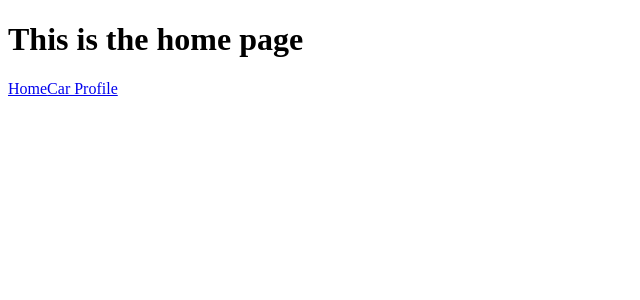
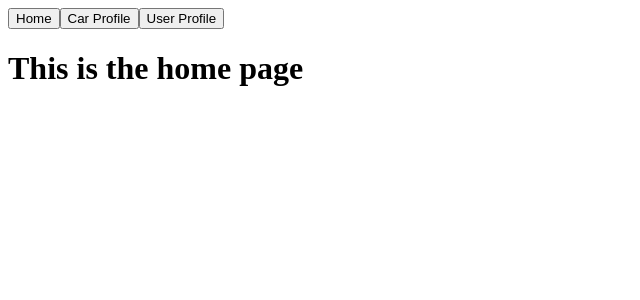
Before and after one commit to grigdon/Maintenance-Man, a React (Vite) app in the folder client/: page / in a window 1280 px wide. Shown: the top 300 px of the page, without its empty margins (0-640 px from the left). Built offline with nearby package versions, Linux system fonts and the light colour scheme.

Commit message:
added new pages and navigation bar

```diff
--- a/client/src/App.tsx
+++ b/client/src/App.tsx
@@ -1,13 +1,18 @@
 import { HashRouter as Router, Routes, Route } from 'react-router-dom'
 import { Home } from './pages/Home'
 import { CarProfile  } from './pages/CarProfile'
+import { UserProfile } from './pages/UserProfile'
+import { Layout } from './components/Layout'
 
 function App() {
   return (
    <Router>
     <Routes>
-      <Route path="/" element={<Home/>}/>
-      <Route path="/carprofile" element={<CarProfile/>}/>
+      <Route element={<Layout/>}>
+        <Route path="/" element={<Home/>}/>
+        <Route path="/carprofile" element={<CarProfile/>}/>
+        <Route path="/userprofile" element={<UserProfile/>}/>
+      </Route>
     </Routes>
    </Router>
   )
--- /dev/null
+++ b/client/src/components/Layout.tsx
@@ -0,0 +1,16 @@
+import { Navbar } from "./Navbar"
+import { Outlet } from "react-router-dom"
+
+
+// Narbar is the parent route, with each page as the child routes, meaning navbar is only rendered once
+
+export function Layout() {
+    return (
+        <>
+            <Navbar/>
+            <main>
+                <Outlet/>
+            </main>
+        </>
+    )
+}
--- /dev/null
+++ b/client/src/components/Navbar.tsx
@@ -0,0 +1,19 @@
+import { Link } from "react-router-dom"
+
+// Static navigation bar with routing to other pages, cojoined with 'Layout'
+
+export function Navbar() {
+    return (
+        <>
+            <Link to="/">
+                <button>Home</button>
+            </Link>
+            <Link to="/carprofile">
+                <button>Car Profile</button>
+            </Link>
+            <Link to="/userprofile">
+                <button>User Profile</button>
+            </Link>
+        </>
+    )
+}
--- a/client/src/pages/Home.tsx
+++ b/client/src/pages/Home.tsx
@@ -1,11 +1,7 @@
-import { Link } from "react-router-dom"
-
 export function Home() {
     return (
         <>
             <h1>This is the home page</h1>
-            <Link to="/">Home</Link>
-            <Link to="/carprofile">Car Profile</Link>
         </>
     )
 }
--- /dev/null
+++ b/client/src/pages/UserProfile.tsx
@@ -0,0 +1,7 @@
+export function UserProfile() {
+    return (
+        <>
+            <h1>This is the user profile page</h1>
+        </>
+    )
+}
```
